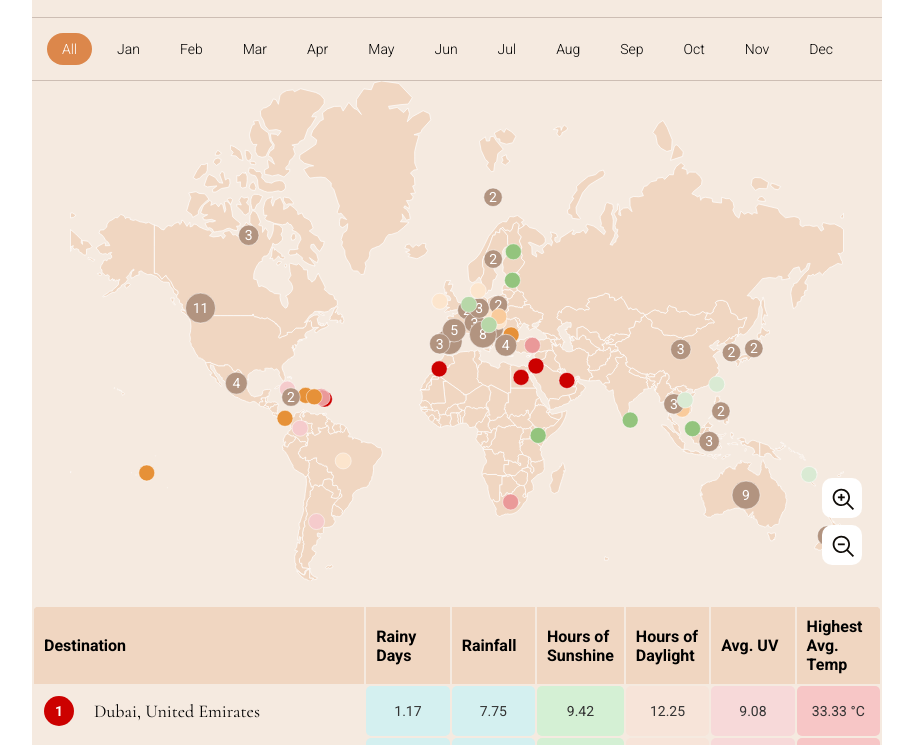
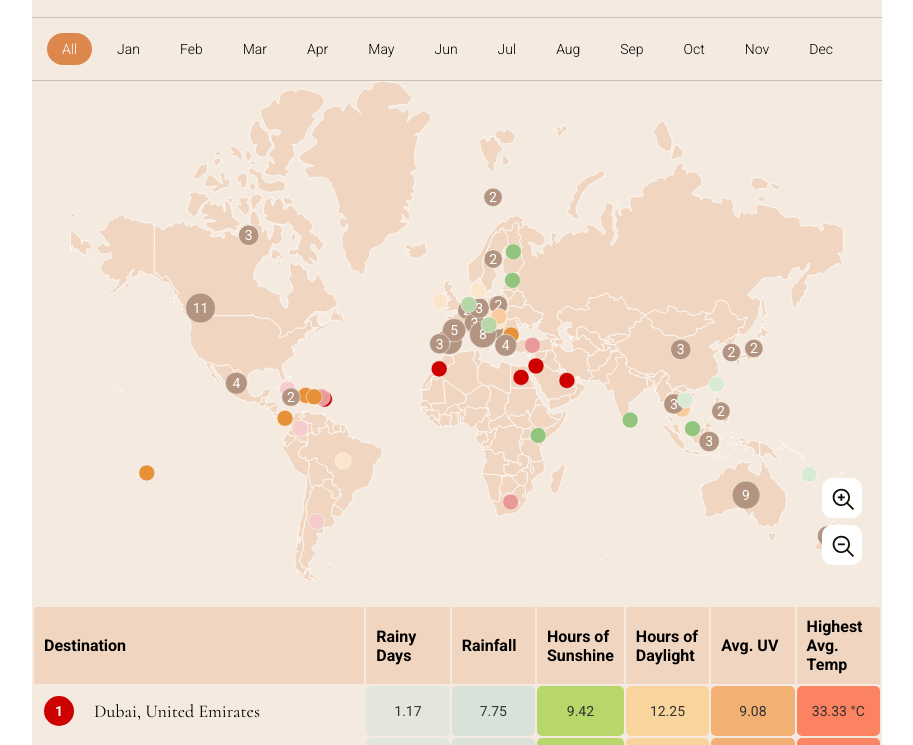
Before and after one commit to TypeAMedia/isv, a website: page index.html in a window 1280 px wide. Shown: the part 183-928 px from the top of the page, without its empty margins (183-1096 px from the left). Drawn offline with nearby package versions, Linux system fonts and the light colour scheme; some icons are missing.

Commit message:
add color scales to table

```diff
--- a/data/data-vitamin.csv
+++ b/data/data-vitamin.csv
@@ -2,7 +2,7 @@ CITY,COUNTRY,CODE,AVERAGE RANK,OVERALL RANK,AVERAGE HIGHEST TEMP,AVERAGE HIGHEST
 Dubai,United Emirates,ae,14.75,1.00,33.33,1.00,9.42,4.00,12.25,4.00,9.08,17.00,1.17,1.00,7.75,5.00,50.64,81.00,76.25%,5.00,25.2048,55.2708,#cc0100
 Doha,Qatar,qa,17.88,2.00,32.33,4.00,9.50,3.00,12.25,4.00,9.00,18.00,1.25,2.00,6.17,2.00,62.50,99.00,74.25%,11.00,25.2854,51.531,#cc0100
 Honolulu,USA,us,18.63,3.00,27.83,30.00,8.08,15.00,12.08,6.00,9.58,14.00,9.00,23.00,36.25,9.00,25.00,34.00,71.17%,18.00,21.3069,-157.8583,#cc0100
-Las Vegas ,USA,us,21.13,4.00,26.92,35.00,10.58,1.00,12.08,6.00,6.58,34.00,2.33,4.00,7.67,4.00,47.36,75.00,74.33%,10.00,36.1699,-115.1398,#cc0100
+Las Vegas,USA,us,21.13,4.00,26.92,35.00,10.58,1.00,12.08,6.00,6.58,34.00,2.33,4.00,7.67,4.00,47.36,75.00,74.33%,10.00,36.1699,-115.1398,#cc0100
 Crete,Greece,gr,21.88,5.00,20.75,54.00,7.75,19.00,12.08,6.00,6.42,35.00,5.50,8.00,62.83,39.00,15.79,10.00,77.42%,4.00,35.2401,24.8093,#cc0100
 Los Angeles,USA,us,23.13,6.00,23.92,7.00,8.92,7.00,12.00,7.00,6.83,32.00,2.83,5.00,32.33,7.00,64.35,105.00,72.83%,15.00,34.0522,-118.2437,#cc0100
 Perth,Australia,au,23.63,7.00,23.92,45.00,8.17,14.00,12.00,7.00,7.17,30.00,8.67,19.00,68.50,52.00,21.43,19.00,78.42%,3.00,-31.9505,115.8605,#cc0100
--- a/js/main.js
+++ b/js/main.js
@@ -3,9 +3,22 @@ d3.csv('./data/data-vitamin.csv').then((data) => {
   d3.json('./data/countries.geo.json').then((datum) => {
     map('#map', datum, data)
   })
+  drawTable(data)
 })
 
 const colors = ['#cc0100', '#e06666', '#ea9999', '#f5cbcc', '#e69138', '#f9cb9c', '#fce5cd', '#93c47d', '#b7d7a8', '#d9ead3',]
+
+// Add ISO codes to each city in the month data
+const addIsoCodes = (monthData, vitaminData) => {
+  const vitaminDataMap = new Map()
+  vitaminData.forEach(city => {
+    vitaminDataMap.set(city.CITY, city.CODE)
+  })
+
+  monthData.forEach(city => {
+    city.CODE = vitaminDataMap.get(city.CITY) || null
+  })
+}
 
 // Add event listener to change active status on month click
 document.querySelectorAll('.month').forEach(monthElement => {
@@ -57,6 +70,7 @@ document.querySelectorAll('.month').forEach(monthElement => {
           monthData.forEach((city, index) => {
             city.COLOR = getColor(index)
           })
+          addIsoCodes(monthData, vitaminData)
           d3.json('./data/countries.geo.json').then((datum) => {
             map('#map', datum, monthData)
             drawTable(monthData)
@@ -74,9 +88,3 @@ document.querySelectorAll('.month').forEach(monthElement => {
     }
   })
 })
-
-
-// Load data-vitamin and draw the table
-d3.csv('./data/data-vitamin.csv').then((data) => {
-  drawTable(data)
-})
--- a/js/map.js
+++ b/js/map.js
@@ -108,6 +108,7 @@ function map(mapContainer, geojson, data) {
     if (countryData) {
       drawCircles(countryData, centroid)
     }
+
   })
 
   features.selectAll("circle")
@@ -160,9 +161,10 @@ function map(mapContainer, geojson, data) {
       addCityTooltips()
     })
 
-  // Add tooltips to initial city circles
-  addCityTooltips()
+    addCityTooltips()
 }
+
+
 
 // Add Tippy.js tooltips to all city circles
 function addCityTooltips() {
--- a/js/table.js
+++ b/js/table.js
@@ -1,46 +1,83 @@
-
 // Function to draw the table
 function drawTable(data) {
-  // Select the table container
   const tableContainer = d3.select("#table-container")
+  tableContainer.html("") // Clear old table
 
-  // Clear any existing table
-  tableContainer.html("")
-
-  // Create the table element
   const table = tableContainer.append("table").attr("class", "data-table")
 
-  // Add table header
+  // Base colors for columns
+  const colors = ['#3BC3B7', '#13A098', '#AED457', '#FFBB56', '#F2A45C', '#FB8361']
+
+  // Table headers
+  const headers = ["Destination", "Rainy Days", "Rainfall", "Hours of Sunshine", "Hours of Daylight", "Avg. UV", "Highest Avg. Temp"]
   const header = table.append("thead").append("tr")
-  const headers = ["Destination", "Rainy Days", "Rainfall", "Hours of Sunshine", "Hours of Daylight", "Avg. UV", "Highest Avg. Temp"]
   header.selectAll("th")
     .data(headers)
     .enter()
     .append("th")
     .text(d => d)
 
-  // Add table body
   const body = table.append("tbody")
 
-  // Populate table rows
+  // --- Helper: convert hex color to rgba ---
+  function hexToRgba(hex, alpha) {
+    const r = parseInt(hex.slice(1, 3), 16)
+    const g = parseInt(hex.slice(3, 5), 16)
+    const b = parseInt(hex.slice(5, 7), 16)
+    return `rgba(${r}, ${g}, ${b}, ${alpha})`
+  }
+
+  // --- Create color scales for numeric columns ---
+  const numericColumns = [
+    "AVG. NUMBER OF DAYS PER MONTH WITH SOME RAIN ACROSS YEAR",
+    "AVG. MONTHLY RAINFALL ACROSS YEAR",
+    "AVG. DAILY HOURS OF SUNSHINE",
+    "AVG. DAILY HOURS OF DAYLIGHT",
+    "AVERAGE UV ACROSS YEAR",
+    "AVERAGE HIGHEST TEMP"
+  ]
+
+  const scales = {}
+  numericColumns.forEach((col, i) => {
+    scales[col] = d3.scaleLinear()
+      .domain(d3.extent(data, d => +d[col]))
+      .range([0.1, 1]) // opacity range
+  })
+
+  // --- Populate table rows ---
   data.forEach((row, index) => {
     const tr = body.append("tr")
 
-    // Add rank and destination in one row
+
+    // Rank + Destination
     const rankAndDestination = tr.append("td").attr("class", "rank-and-destination")
     rankAndDestination.html(`
       <div class='rank' style='background-color: ${row.COLOR};'>${index + 1}</div>
-     <div class='fi fi-${row.CODE}'> </div>
+      <div class='fi fi-${row.CODE}'> </div>
       <div class='flag'>${row.CITY}, ${row.COUNTRY}</div>
     `)
 
 
-    // Add other data columns
-    tr.append("td").text(row["AVG. NUMBER OF DAYS PER MONTH WITH SOME RAIN ACROSS YEAR"]).attr("class", "rainy-days")
-    tr.append("td").text(row["AVG. MONTHLY RAINFALL ACROSS YEAR"]).attr("class", "rainfall")
-    tr.append("td").text(row["AVG. DAILY HOURS OF SUNSHINE"]).attr("class", "hours-of-sunshine")
-    tr.append("td").text(row["AVG. DAILY HOURS OF DAYLIGHT"]).attr("class", "hours-of-daylight")
-    tr.append("td").text(row["AVERAGE UV ACROSS YEAR"]).attr("class", "avg-uv")
-    tr.append("td").text(row["AVERAGE HIGHEST TEMP"] + " " + "°C").attr("class", "highest-avg-temp")
+
+    // Select all table rows
+    d3.selectAll('tr').on('click', function () {
+      addCityTooltips()
+      // Remove previous highlights (optional)
+      d3.selectAll('.rank-and-destination').style('background-color', null)
+
+      // Highlight clicked row by setting border on all its cells
+      d3.select(this).selectAll('.rank-and-destination')
+        .style('background-color', '#f0d6c1')
+    })
+
+    // Other columns with RGBA backgrounds
+    numericColumns.forEach((col, i) => {
+      const value = row[col]
+      const opacity = scales[col](value)
+      tr.append("td")
+        .text(col === "AVERAGE HIGHEST TEMP" ? value + " °C" : value)
+        .attr("class", col.toLowerCase().replace(/\s+/g, "-"))
+        .style("background-color", hexToRgba(colors[i], opacity))
+    })
   })
 }
--- a/main.css
+++ b/main.css
@@ -157,7 +157,7 @@ body {
 .data-table td.rainy-days,
 .data-table td.rainfall,
 .data-table td[style*="background-color"] {
-  background-color: #d4f0f0;
+  /* background-color: #d4f0f0; */
   border-radius: 5px;
   color: #333;
 }
@@ -213,3 +213,6 @@ body {
   align-items: center;
   gap: 5px;
 }
+*:focus {
+  outline: none;
+}
```
